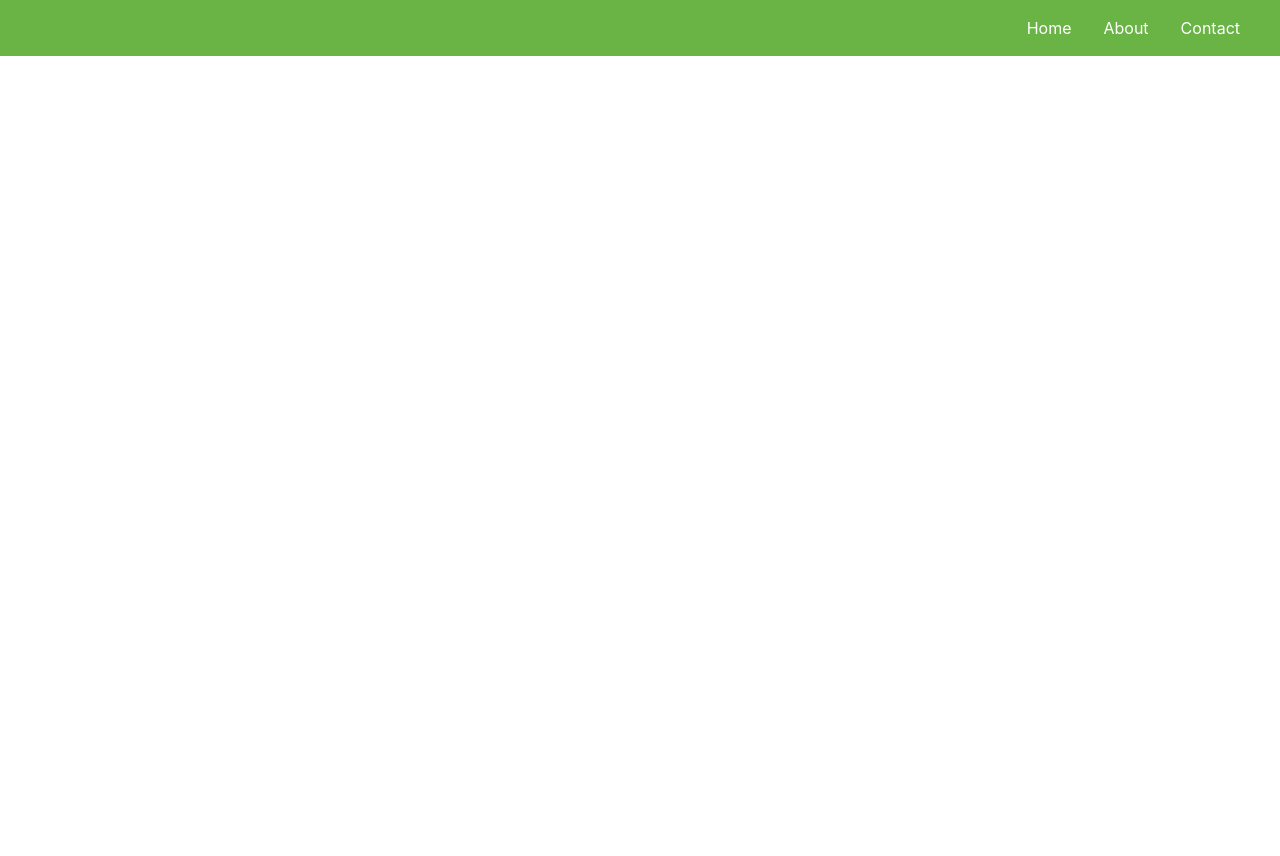
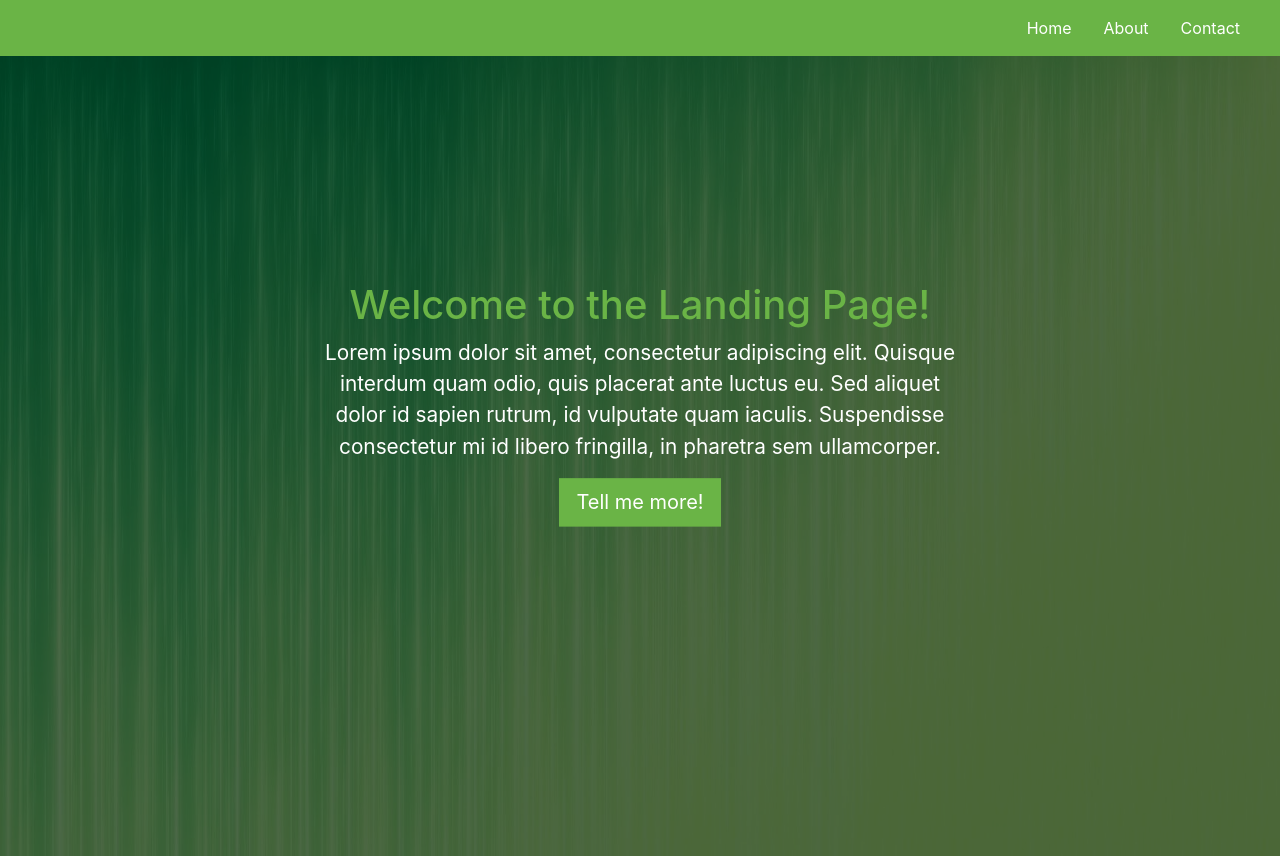
Before and after one commit to ReimaLuoma/bootstrap-exercise, a plain HTML site: page index.html in a window 1280 px wide. Before the commit the page ends 800 px from the top, so only its background shows below. Drawn offline with nearby package versions, Linux system fonts and the light colour scheme.

Commit message:
added main.js, background with overlay, description element, CTA button

```diff
--- a/index.html
+++ b/index.html
@@ -25,6 +25,14 @@
         </div>
     </nav>
 
-    <header class="page-header header container-fluid"></header>
+    <header class="page-header header container-fluid">
+        <div class="overlay"></div>
+        <div class="description">
+            <h1>Welcome to the Landing Page!</h1>
+            <p>Lorem ipsum dolor sit amet, consectetur adipiscing elit. Quisque interdum quam odio, quis placerat ante luctus eu. Sed aliquet dolor id sapien rutrum, id vulputate quam iaculis. Suspendisse consectetur mi id libero fringilla, in pharetra sem ullamcorper.</p>
+            <button class="btn btn-outline-secondary btn-lg">Tell me more!</button>
+        </div>
+    </header>
+    <script src="main.js"></script>
 </body>
 </html>
--- a/main.css
+++ b/main.css
@@ -20,3 +20,43 @@ body {
 .navbar-collapse {
     justify-content: flex-end;
 }
+.header {
+    background-image: url('assets/images/header-background.jpg');
+    background-size: cover;
+    background-position: center;
+    position: relative;
+}
+.overlay {
+    position: absolute;
+    min-height: 100%;
+    min-width: 100%;
+    left: 0;
+    top: 0;
+    background: rgba(0, 40, 0, 0.7);
+}
+.description {
+	left: 50%;
+	position: absolute;
+	top: 45%;
+	transform: translate(-50%, -55%);
+	text-align: center;
+}
+.description h1 {
+	color: #6ab446;
+}
+.description p {
+	color: #fff;
+	font-size: 1.3rem;
+	line-height: 1.5;
+}
+.description button {
+    border:1px solid #6ab446;
+    background:#6ab446;
+    border-radius: 0;
+    color:#fff;
+}
+.description button:hover {
+	border:1px solid #fff;
+    background:#fff;
+    color:#000;
+}
--- /dev/null
+++ b/main.js
@@ -0,0 +1,7 @@
+var ready = (callback) => {
+    if (document.readyState != "loading") callback();
+    else document.addEventListener("DOMContentLoaded", callback);
+}
+ready(() => {
+    document.querySelector(".header").style.height = window.innerHeight + "px";
+})
```
Also changed, not shown: assets/images/header-background.jpg (added).
